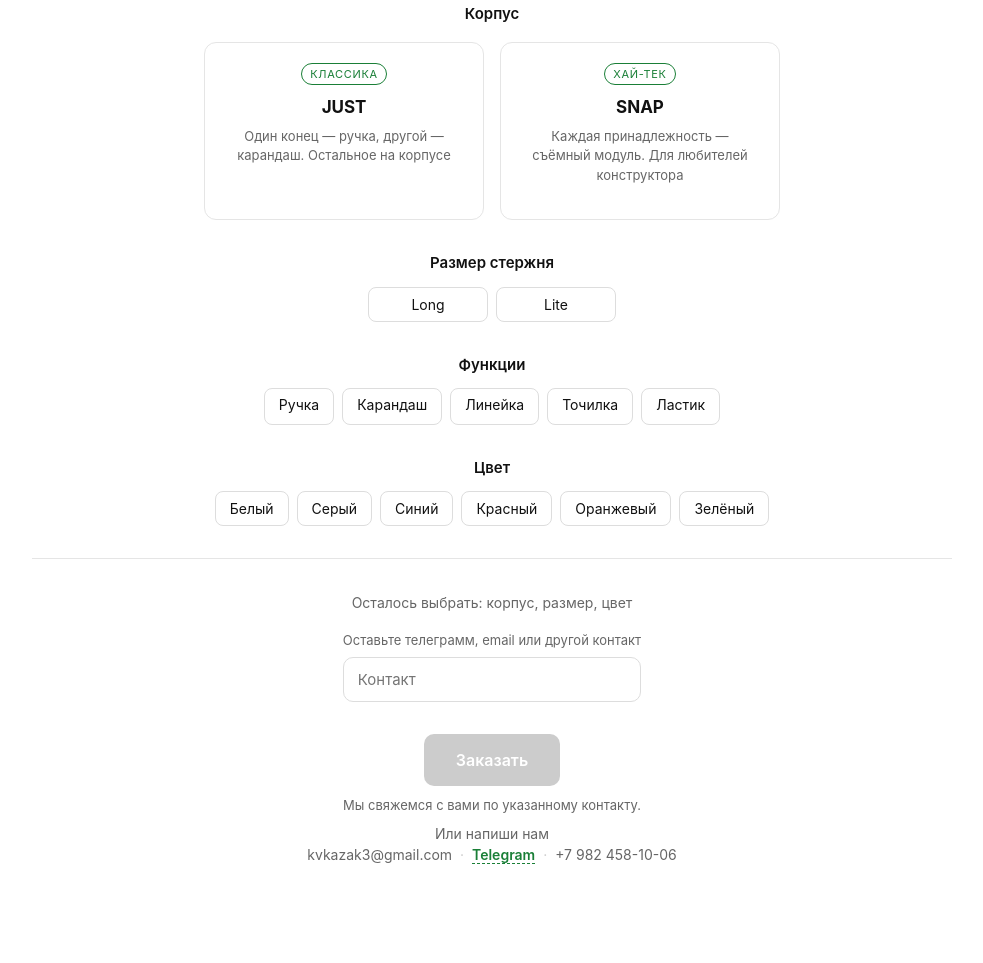
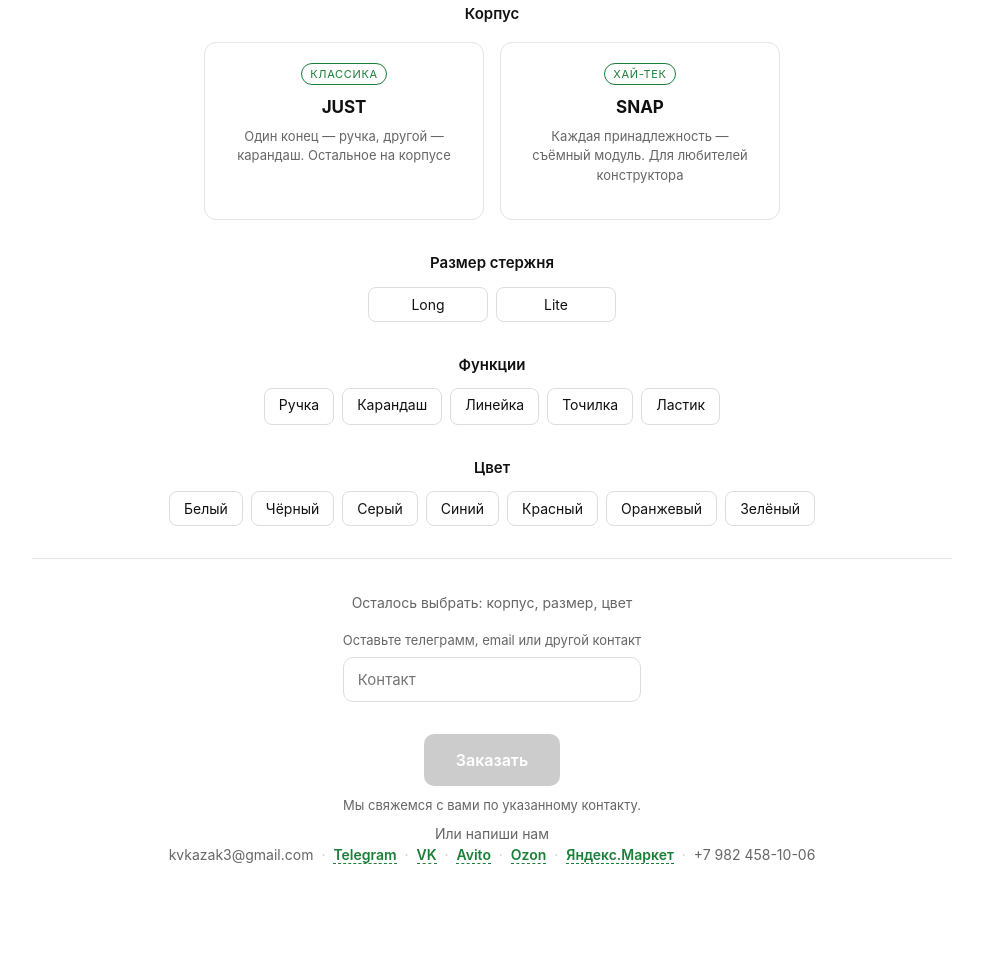
Before and after one commit to KvoERR/neprosto-ruchka, a plain HTML site: page index.html in a window 1280 px wide. Shown: the part 371-1334 px from the top of the page, without its empty margins (148-1131 px from the left). Drawn offline with Linux system fonts and the light colour scheme.

Commit message:
Контакты + чёрный

```diff
--- a/index.html
+++ b/index.html
@@ -630,6 +630,7 @@
     <h2>Цвет</h2>
     <div class="colors" id="colors">
       <button class="color-btn" data-color="Белый" style="--c:#ffffff">Белый</button>
+      <button class="color-btn" data-color="Чёрный" style="--c:#111111">Чёрный</button>
       <button class="color-btn" data-color="Серый" style="--c:#9e9e9e">Серый</button>
       <button class="color-btn" data-color="Синий" style="--c:#1565c0">Синий</button>
       <button class="color-btn" data-color="Красный" style="--c:#d32f2f">Красный</button>
@@ -667,6 +668,14 @@
       <span class="plain">kvkazak3@gmail.com</span>
       <span class="sep">·</span>
       <a href="https://t.me/multivation_co?direct" target="_blank" rel="noopener">Telegram</a>
+      <span class="sep">·</span>
+      <a href="https://vk.ru/multivation" target="_blank" rel="noopener">VK</a>
+      <span class="sep">·</span>
+      <a href="https://www.avito.ru/perm/orgtehnika_i_rashodniki/ruchka-penal_5_v_1_podarochnaya_s_vashim_risunkom_8395190839" target="_blank" rel="noopener">Avito</a>
+      <span class="sep">·</span>
+      <a href="https://www.ozon.ru/product/6271785355/" target="_blank" rel="noopener">Ozon</a>
+      <span class="sep">·</span>
+      <a href="https://market.yandex.ru/card/-/245518263650758656?businessId=217088104" target="_blank" rel="noopener">Яндекс.Маркет</a>
       <span class="sep">·</span>
       <span class="plain">+7 982 458-10-06</span>
     </p>
```
